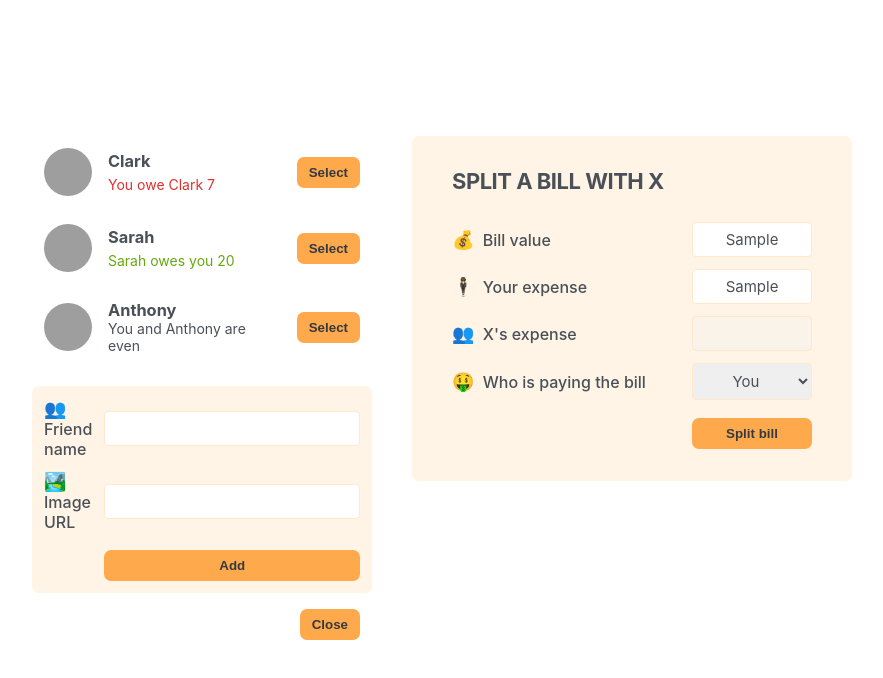
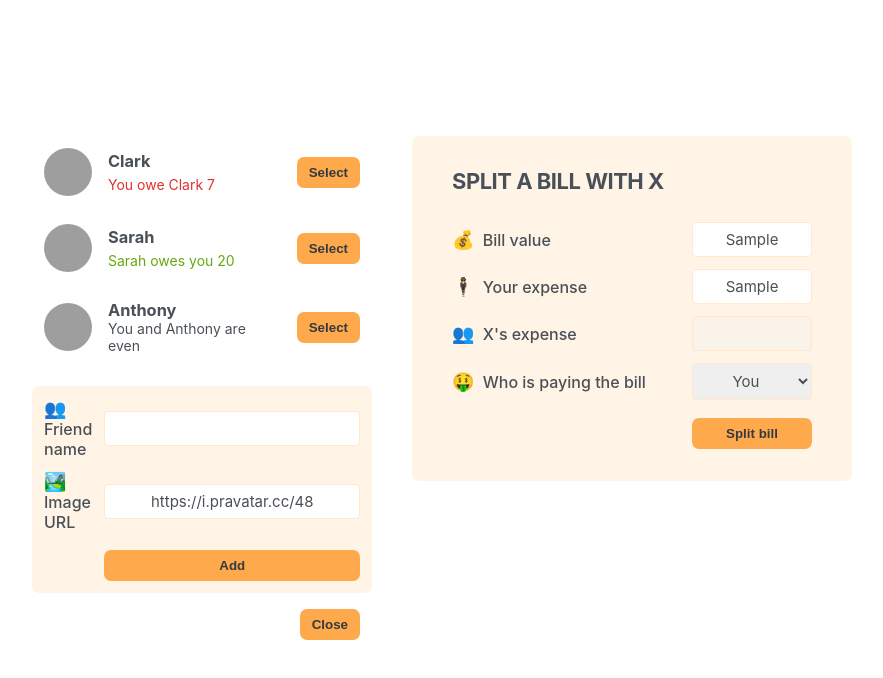
Before and after one commit to akramghaleb/react-eat-n-split, a React (Create React App) app: page / in a window 1280 px wide. Both pictures are taken after typing "Sample", "Sample" into the empty fields and a click on the button "Add friend". Shown: the top 678 px of the page, without its empty margins (198-1081 px from the left). Built offline with nearby package versions, Linux system fonts and the light colour scheme; grey boxes are pictures that could not be loaded; the HTML template or start-up script is replaced by a standard one.

Commit message:
Adding a New Friend

```diff
--- a/src/App.js
+++ b/src/App.js
@@ -27,16 +27,22 @@
 }
 
 export default function App() {
+  const [friends, setFriends] = useState(initialFriends)
   const [showAddFriend, setShowAddFriend] = useState(false)
 
   function handleShowAddFriend() {
     setShowAddFriend(show => !show)
   }
 
+  function handleAddFriend(friend) {
+    setFriends(friends => [...friends, friend])
+    setShowAddFriend(false)
+  }
+
   return <div className="app">
     <div className="sidebar">
-      <FriendsList />
-      {showAddFriend && <FormAddFriend />}
+      <FriendsList friends={friends} />
+      {showAddFriend && <FormAddFriend onAddFriend={handleAddFriend} />}
       <Button onClick={handleShowAddFriend}>
         {showAddFriend ? 'Close' : 'Add friend'}
       </Button>
@@ -46,8 +52,7 @@
   </div>;
 }
 
-function FriendsList() {
-  const friends = initialFriends;
+function FriendsList({ friends }) {
   return <ul>
     {friends.map(friend => (
       <Friend key={friend.id} friend={friend} />  // Passing friend data as prop to Friend component.  // key prop is used to uniquely identify each element in the array.  // Arrow function is used for concise rendering.  // The Friend component is reused for each friend in the friends array.  // The friend data is passed as a prop to the Friend component.  // The Friend component renders a li element containing the friend's name.  // The map function creates a new array with the Friend components, each with the corresponding friend data.  // The resulting array is then rendered as a list.  // The FriendsList component renders an unordered list containing the Friend components for each friend in the initialFriends array.  // The FriendsList component is a functional component.  // The App component renders the FriendsList component.  // The App component is a functional component.  // The App component renders a div with a class name of "
@@ -82,13 +87,41 @@
   </li>
 }
 
-function FormAddFriend() {
-  return <form className="form-add-friend">
+function FormAddFriend({ onAddFriend }) {
+  const [name, setName] = useState("")
+  const [image, setImage] = useState("https://i.pravatar.cc/48")
+
+  function handleSubmit(e) {
+    e.preventDefault()
+
+    if (!name || !image) return
+
+    const id = crypto.randomUUID()
+
+    const newFriend = {
+      id,
+      name,
+      image: `${image}?=${id}`,
+      balance: 0,
+    }
+
+    // console.log(newFriend)
+
+    onAddFriend(newFriend)
+    setName("")
+    setImage("https://i.pravatar.cc/48")
+  }
+  return <form className="form-add-friend"
+    onSubmit={handleSubmit}>
     <label>👥 Friend name</label>
-    <input type='text' />
+    <input type='text'
+      value={name}
+      onChange={e => setName(e.target.value)} />
 
     <label>🏞️ Image URL</label>
-    <input type='text' />
+    <input type='text'
+      value={image}
+      onChange={e => setImage(e.target.value)} />
 
     <Button>Add</Button>
   </form>
```
